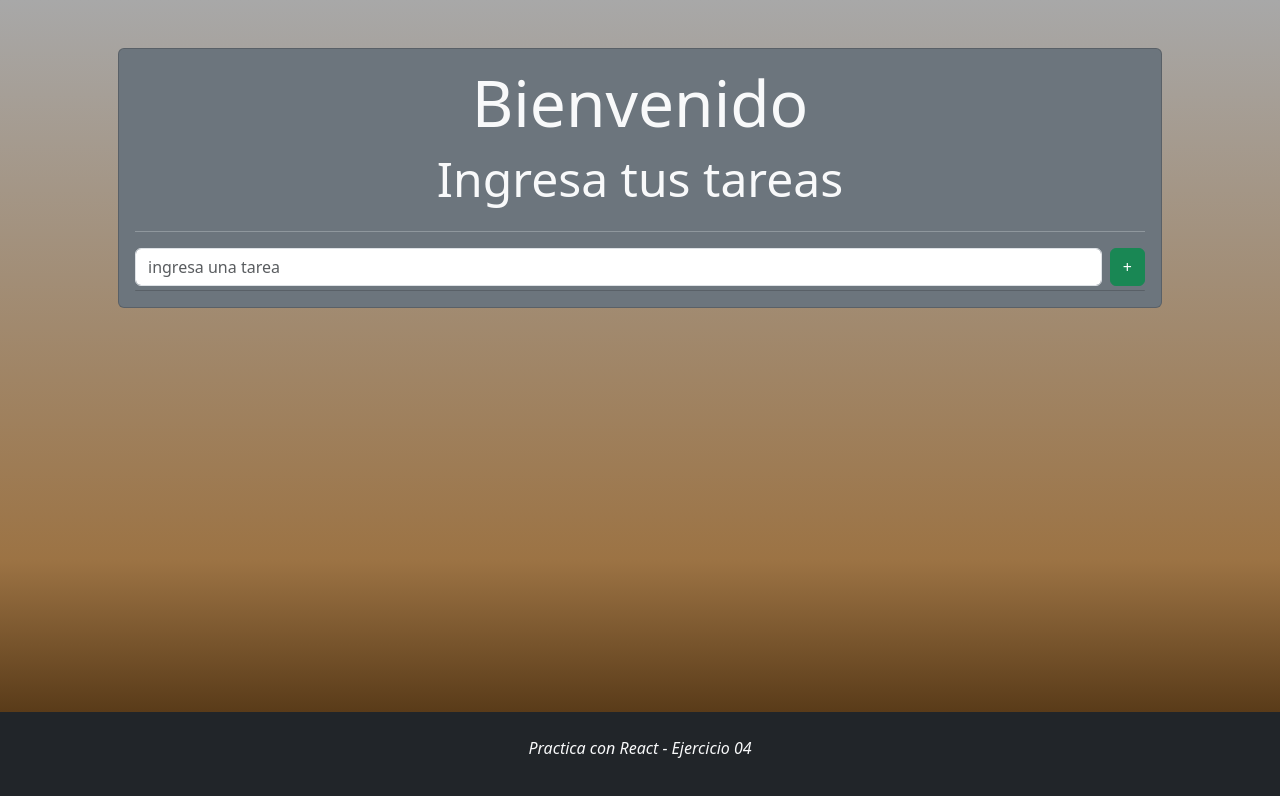
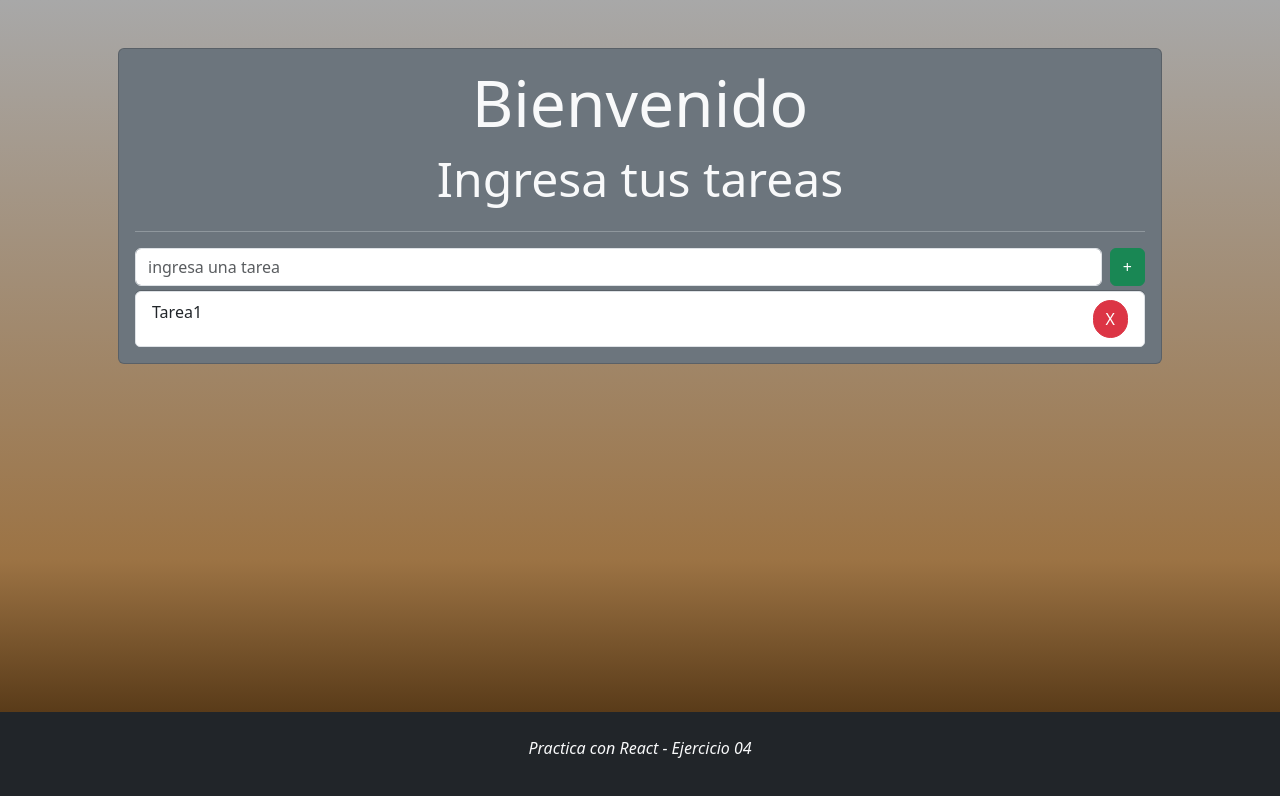
Before and after one commit to Moricegram/ReactTP04, a React (Vite) app: page / in a window 1280 px wide. Shown: the top 796 px of the page. Built offline with nearby package versions, Linux system fonts and the light colour scheme.

Commit message:
Maquetando ItemTarea

```diff
--- a/src/components/ItemTarea.jsx
+++ b/src/components/ItemTarea.jsx
@@ -0,0 +1,14 @@
+import { ListGroup, Button } from "react-bootstrap";
+
+const ItemTarea = () => {
+  return (
+    <ListGroup.Item className="d-flex justify-content-between">
+      Tarea1
+      <Button className="rounded-5" variant="danger">
+        X
+      </Button>
+    </ListGroup.Item>
+  );
+};
+
+export default ItemTarea;
--- a/src/components/ListaTareas.jsx
+++ b/src/components/ListaTareas.jsx
@@ -1,6 +1,11 @@
 import { ListGroup } from "react-bootstrap";
+import ItemTarea from "./ItemTarea";
 
 const ListaTareas = () => {
-  return <ListGroup></ListGroup>;
+  return (
+    <ListGroup>
+      <ItemTarea></ItemTarea>
+    </ListGroup>
+  );
 };
 export default ListaTareas;
```
